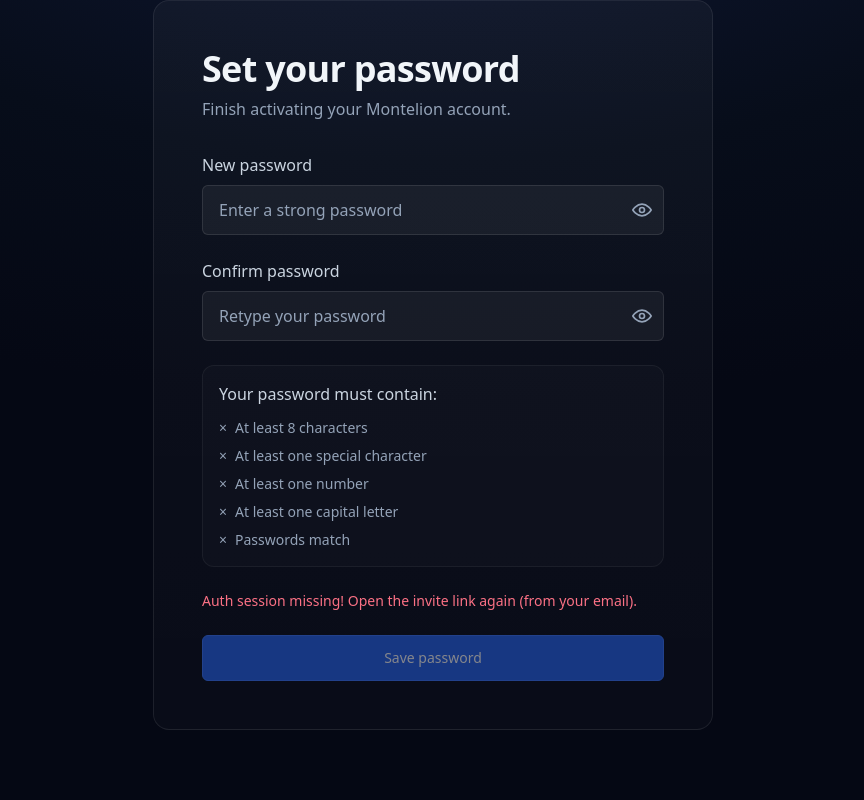
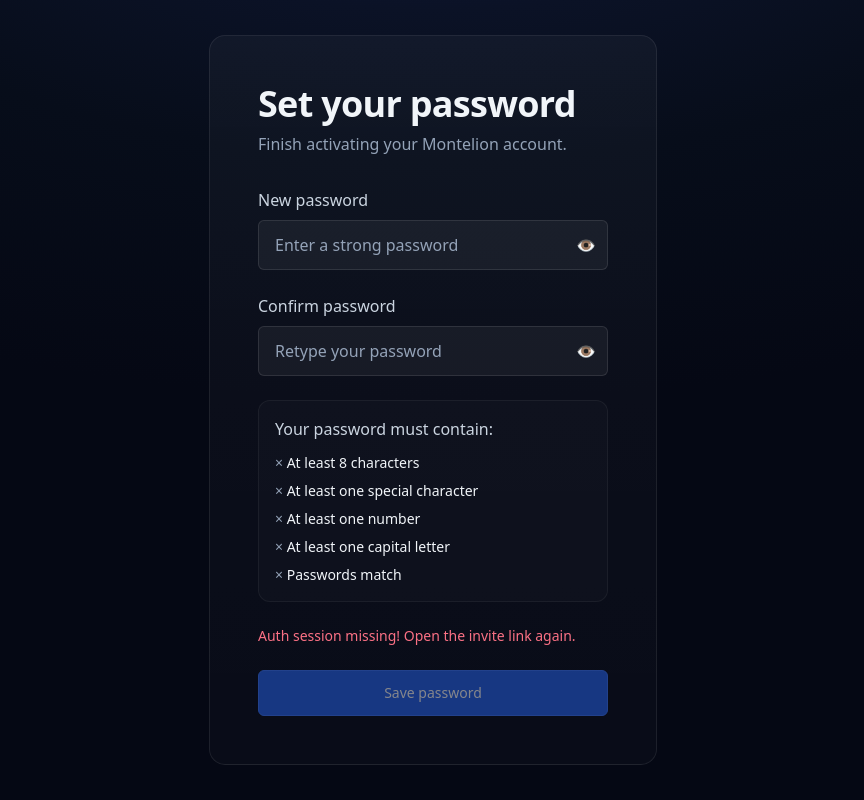
Before and after one commit to montelioncapital/montelion-app-v1, a Next.js app: page /auth/confirm/set-password in a window 1280 px wide. Shown: the whole page, without its empty margins (207-1071 px from the left). Built offline with nearby package versions, Linux system fonts and the light colour scheme.

Commit message:
Update SetPasswordClient.jsx

```diff
--- a/app/auth/confirm/set-password/SetPasswordClient.jsx
+++ b/app/auth/confirm/set-password/SetPasswordClient.jsx
@@ -19,11 +19,9 @@
   const [submitting, setSubmitting] = useState(false);
   const [error, setError] = useState("");
   const [hasSession, setHasSession] = useState(false);
-
-  // ✅ nouveau : état de succès pour afficher l'écran de confirmation
   const [done, setDone] = useState(false);
 
-  // Hydrate/valide la session à l’arrivée
+  // Load session from invite link
   useEffect(() => {
     (async () => {
       const { data } = await supabase.auth.getSession();
@@ -44,18 +42,18 @@
           access_token,
           refresh_token,
         });
+
         if (!error) {
-          const cleanUrl = window.location.pathname;
-          window.history.replaceState({}, "", cleanUrl);
+          window.history.replaceState({}, "", window.location.pathname);
           setHasSession(true);
           return;
         }
       }
+
       setHasSession(false);
     })();
   }, []);
 
-  // Règles de validation
   const rules = useMemo(() => {
     const len = pwd.length >= 8;
     const spec = /[^A-Za-z0-9]/.test(pwd);
@@ -68,7 +66,6 @@
   const allOk =
     rules.len && rules.spec && rules.num && rules.cap && rules.match && hasSession;
 
-  // Soumission
   const onSubmit = async (e) => {
     e.preventDefault();
     if (!allOk || submitting) return;
@@ -77,31 +74,36 @@
 
     const { data } = await supabase.auth.getSession();
     if (!data?.session) {
-      setError("Auth session missing! Open the invite link again (from your email).");
+      setError("Auth session missing! Open the invite link again from your email.");
       setSubmitting(false);
       return;
     }
 
-    const { error: updateErr } = await supabase.auth.updateUser({ password: pwd });
+    const { error: updateErr } = await supabase.auth.updateUser({
+      password: pwd,
+    });
+
     if (updateErr) {
-      setError(updateErr.message || "Something went wrong, please try again.");
+      setError(updateErr.message);
       setSubmitting(false);
       return;
     }
 
-    // ✅ on affiche l'écran de confirmation (pas de redirection auto)
     setDone(true);
     setSubmitting(false);
   };
 
   const Check = ({ ok }) => (
-    <span className={ok ? "text-emerald-400" : "text-slate-400"}>{ok ? "✓" : "×"}</span>
+    <span className={ok ? "text-emerald-400" : "text-slate-400"}>
+      {ok ? "✓" : "×"}
+    </span>
   );
 
-  // ✅ ÉCRAN DE CONFIRMATION
+  /* ---------------- SUCCESS SCREEN ---------------- */
   if (done) {
     return (
-      <div className="mc-card">
+      <div className="min-h-screen w-full flex items-center justify-center px-4">
+        <div className="mc-card max-w-md w-full">
           <div className="mc-section text-left">
             <h1 className="mc-title mb-2">Password updated</h1>
             <p className="text-slate-400 mb-8">
@@ -111,10 +113,7 @@
             <button
               className="mc-btn mc-btn-primary w-full"
               onClick={async () => {
-              // optionnel : on nettoie la session d’invitation avant d’aller sur /login
-              try {
-                await supabase.auth.signOut();
-              } catch {}
+                try { await supabase.auth.signOut(); } catch {}
                 window.location.href = "/login";
               }}
             >
@@ -122,12 +121,14 @@
             </button>
           </div>
         </div>
+      </div>
     );
   }
 
-  // Formulaire (inchangé, même design)
+  /* ---------------- FORM SCREEN ---------------- */
   return (
-    <div className="mc-card">
+    <div className="min-h-screen w-full flex items-center justify-center px-4">
+      <div className="mc-card max-w-md w-full">
         <div className="mc-section text-left">
           <h1 className="mc-title mb-2">Set your password</h1>
           <p className="text-slate-400 mb-8">
@@ -135,7 +136,7 @@
           </p>
 
           <form onSubmit={onSubmit} className="space-y-6">
-          {/* New password */}
+            {/* NEW PASSWORD */}
             <div>
               <label className="block mb-2 text-slate-300">New password</label>
               <div className="relative">
@@ -150,40 +151,15 @@
                 />
                 <button
                   type="button"
-                onClick={() => setShow1((s) => !s)}
-                className="absolute right-3 top-1/2 -translate-y-1/2 text-slate-400 hover:text-slate-300"
-                aria-label={show1 ? "Hide password" : "Show password"}
+                  onClick={() => setShow1(!show1)}
+                  className="absolute right-3 top-1/2 -translate-y-1/2 text-slate-400"
                 >
-                {show1 ? (
-                  // eye-off (identique à la page Login)
-                  <svg width="20" height="20" viewBox="0 0 24 24" fill="none">
-                    <path d="M3 3l18 18" stroke="currentColor" strokeWidth="2" strokeLinecap="round" />
-                    <path
-                      d="M10.58 10.58A3 3 0 0012 15a3 3 0 002.42-4.42M9.88 5.09A10.94 10.94 0 0112 5c5.52 0 9 4.5 9 7-.23.83-1.07 2.19-2.54 3.53M6.53 6.53C4.51 7.74 3.23 9.3 3 12c0 2.5 3.48 7 9 7 1.21 0 2.34-.21 3.36-.6"
-                      stroke="currentColor"
-                      strokeWidth="2"
-                      strokeLinecap="round"
-                      strokeLinejoin="round"
-                    />
-                  </svg>
-                ) : (
-                  // eye
-                  <svg width="20" height="20" viewBox="0 0 24 24" fill="none">
-                    <path
-                      d="M1 12s4-7 11-7 11 7 11 7-4 7-11 7S1 12 1 12z"
-                      stroke="currentColor"
-                      strokeWidth="2"
-                      strokeLinecap="round"
-                      strokeLinejoin="round"
-                    />
-                    <circle cx="12" cy="12" r="3" stroke="currentColor" strokeWidth="2" />
-                  </svg>
-                )}
+                  {show1 ? "🙈" : "👁️"}
                 </button>
               </div>
             </div>
 
-          {/* Confirm password */}
+            {/* CONFIRM */}
             <div>
               <label className="block mb-2 text-slate-300">Confirm password</label>
               <div className="relative">
@@ -198,77 +174,45 @@
                 />
                 <button
                   type="button"
-                onClick={() => setShow2((s) => !s)}
-                className="absolute right-3 top-1/2 -translate-y-1/2 text-slate-400 hover:text-slate-300"
-                aria-label={show2 ? "Hide password" : "Show password"}
+                  onClick={() => setShow2(!show2)}
+                  className="absolute right-3 top-1/2 -translate-y-1/2 text-slate-400"
                 >
-                {show2 ? (
-                  <svg width="20" height="20" viewBox="0 0 24 24" fill="none">
-                    <path d="M3 3l18 18" stroke="currentColor" strokeWidth="2" strokeLinecap="round" />
-                    <path
-                      d="M10.58 10.58A3 3 0 0012 15a3 3 0 002.42-4.42M9.88 5.09A10.94 10.94 0 0112 5c5.52 0 9 4.5 9 7-.23.83-1.07 2.19-2.54 3.53M6.53 6.53C4.51 7.74 3.23 9.3 3 12c0 2.5 3.48 7 9 7 1.21 0 2.34-.21 3.36-.6"
-                      stroke="currentColor"
-                      strokeWidth="2"
-                      strokeLinecap="round"
-                      strokeLinejoin="round"
-                    />
-                  </svg>
-                ) : (
-                  <svg width="20" height="20" viewBox="0 0 24 24" fill="none">
-                    <path
-                      d="M1 12s4-7 11-7 11 7 11 7-4 7-11 7S1 12 1 12z"
-                      stroke="currentColor"
-                      strokeWidth="2"
-                      strokeLinecap="round"
-                      strokeLinejoin="round"
-                    />
-                    <circle cx="12" cy="12" r="3" stroke="currentColor" strokeWidth="2" />
-                  </svg>
-                )}
+                  {show2 ? "🙈" : "👁️"}
                 </button>
               </div>
             </div>
 
-          {/* Password rules */}
+            {/* RULES */}
             <div className="rounded-xl border border-white/5 bg-white/[0.02] p-4">
               <p className="text-slate-300 mb-3">Your password must contain:</p>
               <ul className="space-y-2 text-sm">
-              <li className="flex items-center gap-2 text-slate-400">
-                <Check ok={rules.len} /> At least 8 characters
-              </li>
-              <li className="flex items-center gap-2 text-slate-400">
-                <Check ok={rules.spec} /> At least one special character
-              </li>
-              <li className="flex items-center gap-2 text-slate-400">
-                <Check ok={rules.num} /> At least one number
-              </li>
-              <li className="flex items-center gap-2 text-slate-400">
-                <Check ok={rules.cap} /> At least one capital letter
-              </li>
-              <li className="flex items-center gap-2 text-slate-400">
-                <Check ok={rules.match} /> Passwords match
-              </li>
+                <li><Check ok={rules.len}/> At least 8 characters</li>
+                <li><Check ok={rules.spec}/> At least one special character</li>
+                <li><Check ok={rules.num}/> At least one number</li>
+                <li><Check ok={rules.cap}/> At least one capital letter</li>
+                <li><Check ok={rules.match}/> Passwords match</li>
               </ul>
             </div>
 
             {!hasSession && (
-            <p className="text-sm text-rose-400 -mt-2">
-              Auth session missing! Open the invite link again (from your email).
-            </p>
+              <p className="text-sm text-rose-400">Auth session missing! Open the invite link again.</p>
             )}
-          {error && <p className="text-sm text-rose-400 -mt-2">{error}</p>}
+            {error && (
+              <p className="text-sm text-rose-400">{error}</p>
+            )}
 
             <button
               type="submit"
               disabled={!allOk || submitting}
               className={`mc-btn mc-btn-primary w-full ${
-              !allOk || submitting ? "opacity-50 cursor-not-allowed" : ""
+                !allOk ? "opacity-50 cursor-not-allowed" : ""
               }`}
             >
-            {submitting ? "Saving..." : "Save password"}
+              {submitting ? "Saving…" : "Save password"}
             </button>
           </form>
         </div>
       </div>
+    </div>
   );
 }
```
Lines whose indentation alone changed are shown as unchanged.
